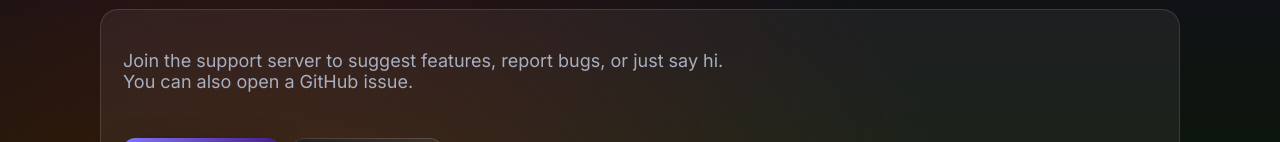
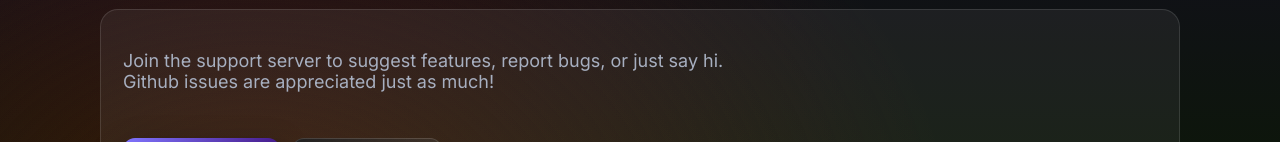
Before and after one commit to watchmypizza/Meteor, a plain HTML site: page index.html in a window 1280 px wide. Shown: the part 4642-4784 px from the top of the page. Drawn offline with Linux system fonts and the light colour scheme.

Commit message:
Updated support section

```diff
--- a/index.html
+++ b/index.html
@@ -299,7 +299,7 @@ echo 'Thanks for downloading and using my project! If you enjoy working on my pr
       <div class="kicker">Community</div>
       <h2 class="h2">Need help? Got a feature idea?</h2>
       <article class="card" style="display:grid;gap:12px">
-        <p class="sub">Join the support server to suggest features, report bugs, or just say hi. You can also open a GitHub issue.</p>
+        <p class="sub">Join the support server to suggest features, report bugs, or just say hi. Github issues are appreciated just as much!</p>
         <div class="actions">
           <a class="btn primary" href="https://discord.gg/eQ7FHcmHc9" target="_blank" rel="noopener">Support Server</a>
           <a class="btn secondary" href="https://github.com/watchmypizza/Meteor/issues" target="_blank" rel="noopener">Open an Issue</a>
```
